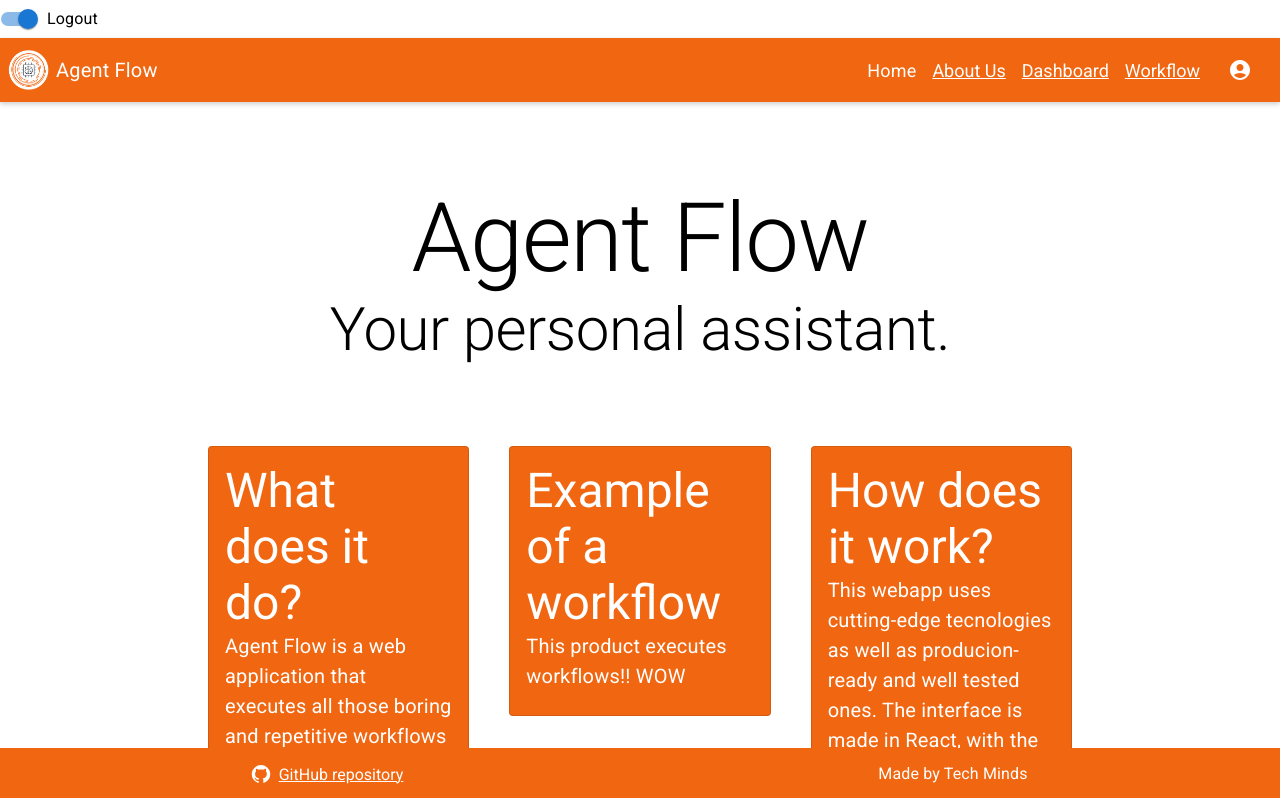
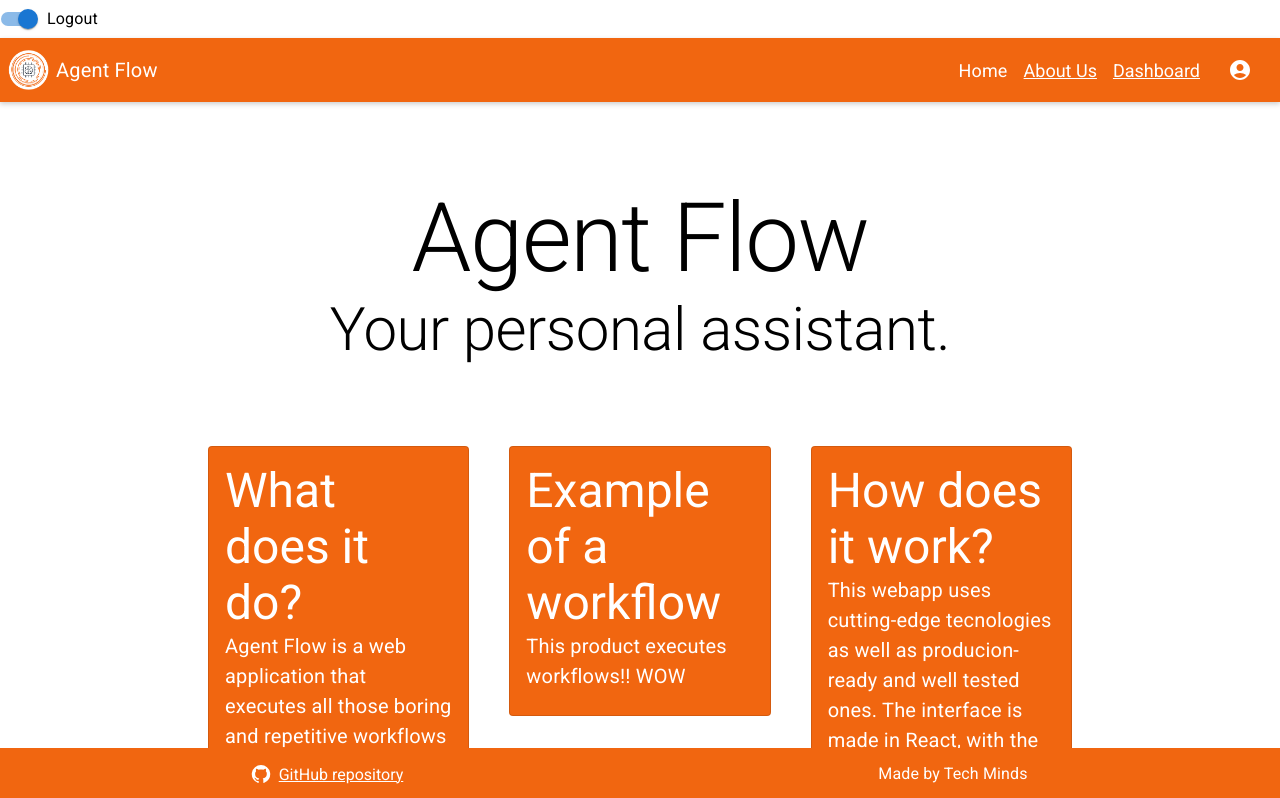
Before and after one commit to techminds-unipd/AgentFlow, a React (Vite) app in the folder frontend/: page / in a window 1280 px wide. Shown: the top 798 px of the page. Built offline with nearby package versions, Linux system fonts and the light colour scheme.

Commit message:
Rimosso link Workflow da navbar loggata #14

```diff
--- a/frontend/src/components/Navbar/Navbar.tsx
+++ b/frontend/src/components/Navbar/Navbar.tsx
@@ -78,7 +78,6 @@ export const Navbar = () => {
                         {auth && (
                             <>
                                 <CustomLink name="Dashboard" link="/dashboard" />
-                                <CustomLink name="Workflow" link="/workflow" />
                                 <IconButton
                                     size="large"
                                     aria-label="account of current user"
```
Also changed, not shown: 1 other file (tests, documents, lock files or other folders).
